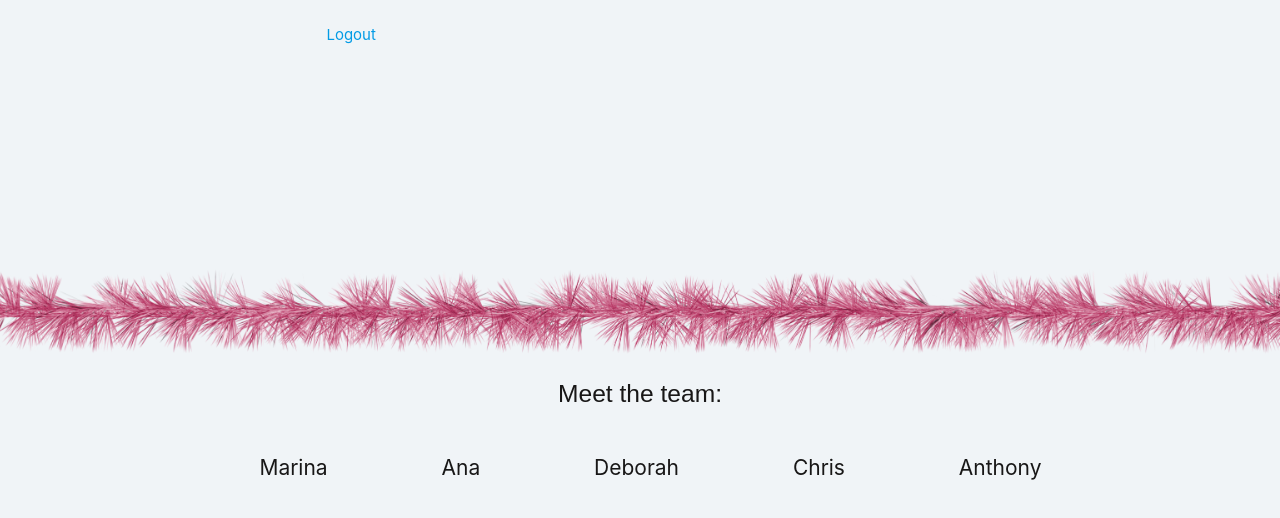
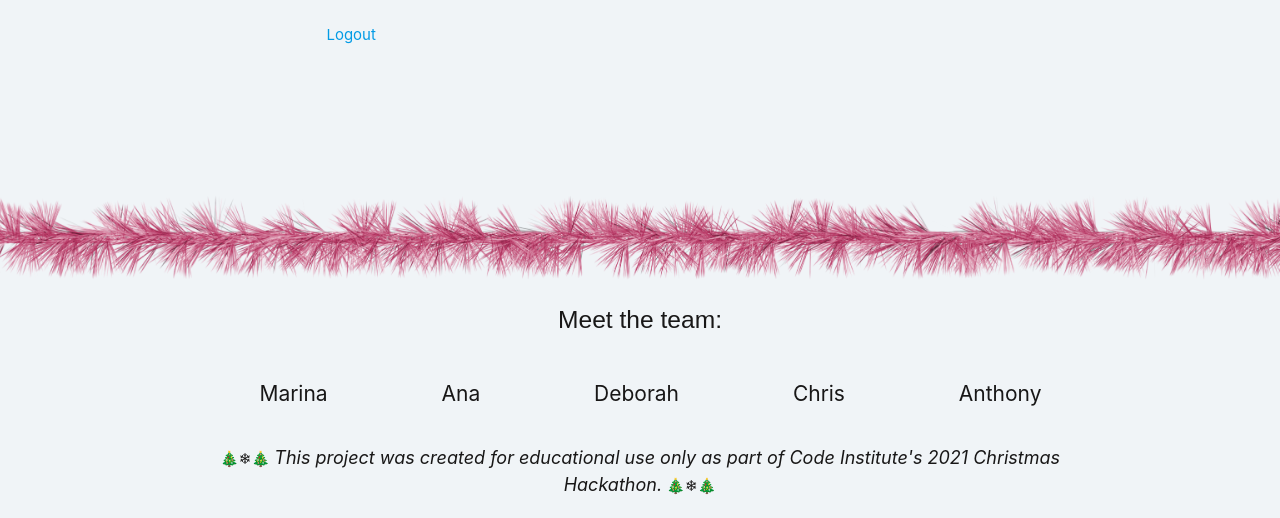
Before and after one commit to marina601/team11-CI-Christmas-Hackathon, a Flask app: page / in a window 1280 px wide. Shown: the part 282-800 px from the top of the page. Run offline with Flask 2, Linux system fonts and the light colour scheme; data that the repository does not hold is empty; some libraries are stand-ins or nearby versions; some web fonts are replaced.

Commit message:
footer text added to detail educational use with emojis and styles

```diff
--- a/static/css/style.css
+++ b/static/css/style.css
@@ -204,6 +204,11 @@ footer::before {
     box-shadow: 10px 10px 70px 20px rgba(0, 255, 191, 0.75);
 }
 
+.footer-text {
+    font-style: italic;
+    font-size: 1.2rem;
+}
+
 /* Media Queries */
 
 
--- a/templates/components/_footer.html
+++ b/templates/components/_footer.html
@@ -33,5 +33,11 @@
                 </li>
             </ul>
         </div>
+
+        <div class="row">
+            <div class="col s12">
+                <p class="center-align">🎄❄🎄 <span class="footer-text">This project was created for educational use only as part of Code Institute's 2021 Christmas Hackathon.</span> 🎄❄🎄</p>
+            </div>
+        </div>
     </div>
 </footer>
```
